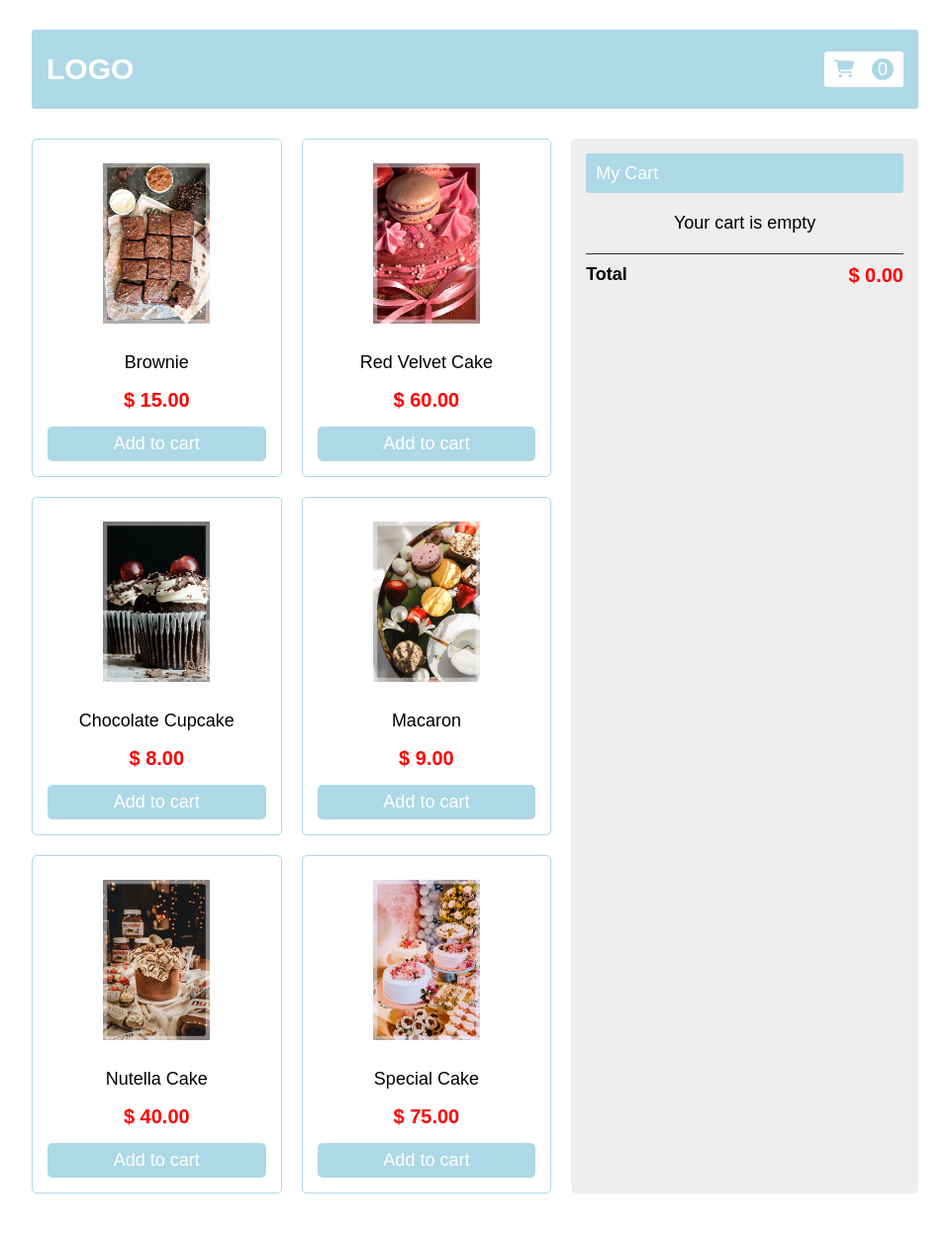
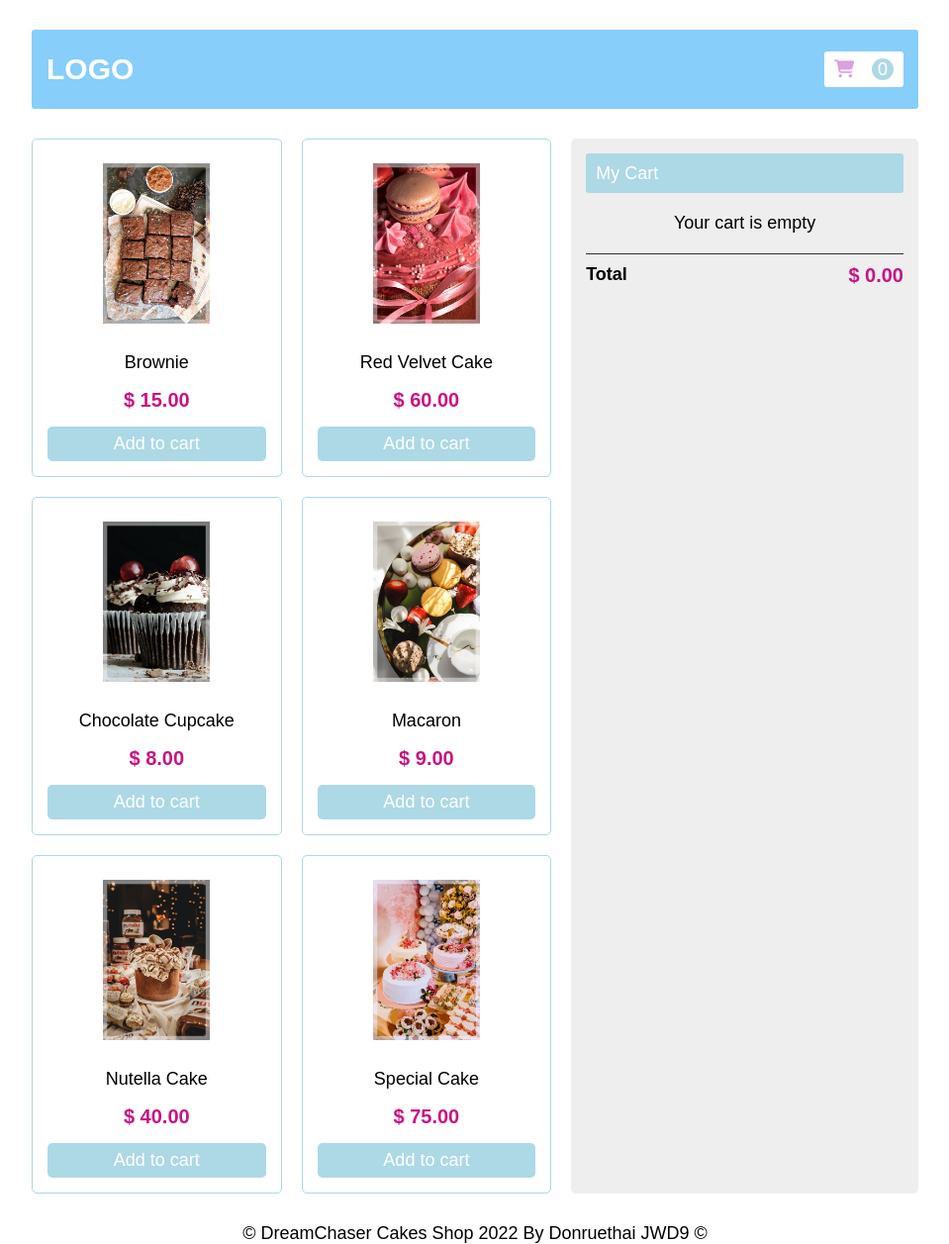
Before and after one commit to Donruethai/ShoppingCart, a plain HTML site: page index.html in a window 1280 px wide. Shown: the whole page at 99% size, without its empty margins (160-1119 px from the left). Before the commit the page ends 1236 px from the top, so only its background shows below. Drawn offline with Linux system fonts and the light colour scheme.

```diff
--- a/index.html
+++ b/index.html
@@ -20,6 +20,9 @@
                 </div>
             </div>
         </div>
+        <footer>
+            &copy; DreamChaser Cakes Shop 2022 By Donruethai JWD9 &copy;
+        </footer>
         <script src="script.js"></script>
     </body>
 </html>
--- a/style.css
+++ b/style.css
@@ -14,7 +14,7 @@ body{
 .header{
     height: 80px;
     width: 70%;
-    background-color: lightblue;
+    background-color: lightskyblue;
     border-radius: 3px;
     margin: 30px 0px;
     display: flex;
@@ -37,7 +37,7 @@ body{
     width: 80px;
 }
 .fa-solid{
-    color: lightblue;
+    color: plum;
 }
 .cart p{
     height: 22px;
@@ -119,7 +119,7 @@ body{
 }
 h2{
     font-size: 20px;
-    color: red;
+    color: mediumvioletred;
 }
 button{
     width: 100%;
```
